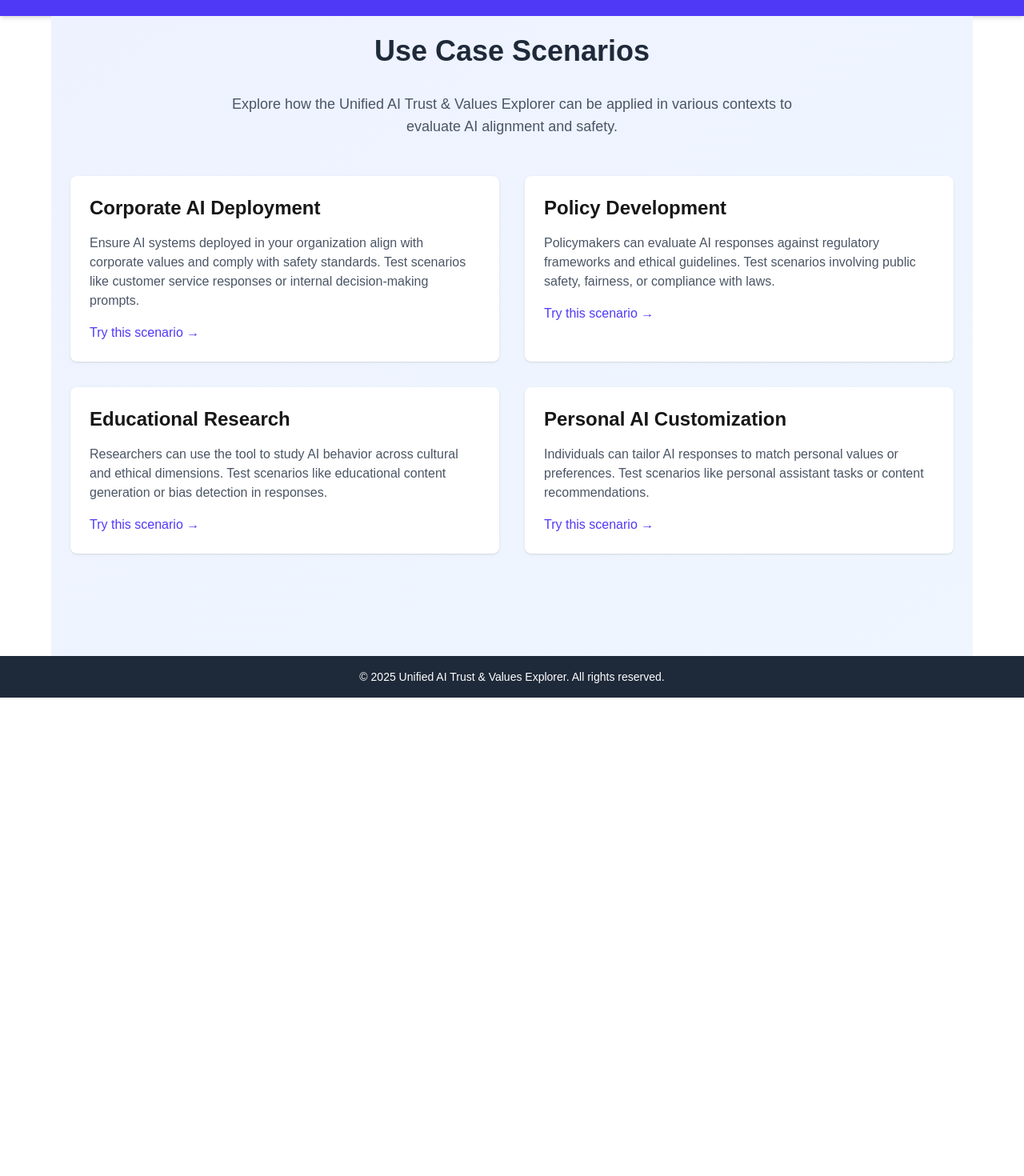
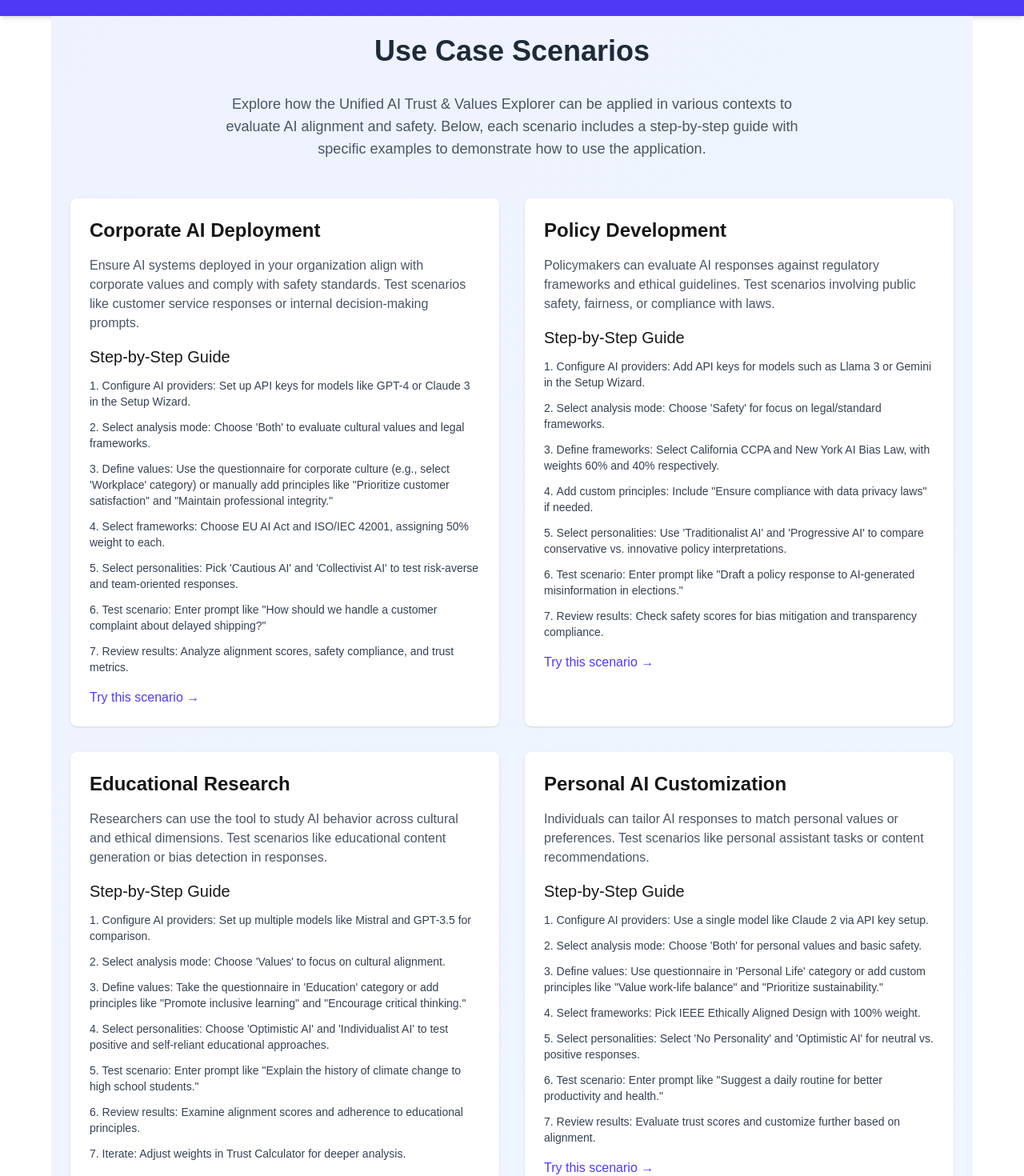
Before and after one commit to juliakharchenko/ai-constitution, a Next.js app: page /scenarios in a window 1280 px wide. Shown: the part 44-1514 px from the top of the page at 80% size. Before the commit the page ends 916 px from the top, so only its background shows below. Built offline with nearby package versions, Linux system fonts and the light colour scheme.

Commit message:
Added more extensive scenarios

```diff
--- a/src/app/scenarios/page.tsx
+++ b/src/app/scenarios/page.tsx
@@ -6,7 +6,7 @@ export default function ScenariosPage() {
     <div className="max-w-6xl mx-auto p-6 bg-gradient-to-br from-indigo-50 to-blue-50 min-h-screen">
       <h1 className="text-4xl font-bold text-gray-800 mb-8 text-center">Use Case Scenarios</h1>
       <p className="text-lg text-gray-600 mb-12 text-center max-w-3xl mx-auto">
-        Explore how the Unified AI Trust & Values Explorer can be applied in various contexts to evaluate AI alignment and safety.
+        Explore how the Unified AI Trust & Values Explorer can be applied in various contexts to evaluate AI alignment and safety. Below, each scenario includes a step-by-step guide with specific examples to demonstrate how to use the application.
       </p>
       <div className="grid md:grid-cols-2 gap-8">
         <div className="bg-white rounded-lg shadow-sm p-6">
@@ -14,6 +14,16 @@ export default function ScenariosPage() {
           <p className="text-gray-600 mb-4">
             Ensure AI systems deployed in your organization align with corporate values and comply with safety standards. Test scenarios like customer service responses or internal decision-making prompts.
           </p>
+          <h3 className="text-xl font-medium mb-3">Step-by-Step Guide</h3>
+          <ol className="list-decimal list-inside space-y-3 text-gray-700 text-sm mb-4">
+            <li>Configure AI providers: Set up API keys for models like GPT-4 or Claude 3 in the Setup Wizard.</li>
+            <li>Select analysis mode: Choose 'Both' to evaluate cultural values and legal frameworks.</li>
+            <li>Define values: Use the questionnaire for corporate culture (e.g., select 'Workplace' category) or manually add principles like "Prioritize customer satisfaction" and "Maintain professional integrity."</li>
+            <li>Select frameworks: Choose EU AI Act and ISO/IEC 42001, assigning 50% weight to each.</li>
+            <li>Select personalities: Pick 'Cautious AI' and 'Collectivist AI' to test risk-averse and team-oriented responses.</li>
+            <li>Test scenario: Enter prompt like "How should we handle a customer complaint about delayed shipping?"</li>
+            <li>Review results: Analyze alignment scores, safety compliance, and trust metrics.</li>
+          </ol>
           <Link href="/explorer" className="text-indigo-600 hover:text-indigo-800 font-medium">
             Try this scenario →
           </Link>
@@ -23,6 +33,16 @@ export default function ScenariosPage() {
           <p className="text-gray-600 mb-4">
             Policymakers can evaluate AI responses against regulatory frameworks and ethical guidelines. Test scenarios involving public safety, fairness, or compliance with laws.
           </p>
+          <h3 className="text-xl font-medium mb-3">Step-by-Step Guide</h3>
+          <ol className="list-decimal list-inside space-y-3 text-gray-700 text-sm mb-4">
+            <li>Configure AI providers: Add API keys for models such as Llama 3 or Gemini in the Setup Wizard.</li>
+            <li>Select analysis mode: Choose 'Safety' for focus on legal/standard frameworks.</li>
+            <li>Define frameworks: Select California CCPA and New York AI Bias Law, with weights 60% and 40% respectively.</li>
+            <li>Add custom principles: Include "Ensure compliance with data privacy laws" if needed.</li>
+            <li>Select personalities: Use 'Traditionalist AI' and 'Progressive AI' to compare conservative vs. innovative policy interpretations.</li>
+            <li>Test scenario: Enter prompt like "Draft a policy response to AI-generated misinformation in elections."</li>
+            <li>Review results: Check safety scores for bias mitigation and transparency compliance.</li>
+          </ol>
           <Link href="/explorer" className="text-indigo-600 hover:text-indigo-800 font-medium">
             Try this scenario →
           </Link>
@@ -32,6 +52,16 @@ export default function ScenariosPage() {
           <p className="text-gray-600 mb-4">
             Researchers can use the tool to study AI behavior across cultural and ethical dimensions. Test scenarios like educational content generation or bias detection in responses.
           </p>
+          <h3 className="text-xl font-medium mb-3">Step-by-Step Guide</h3>
+          <ol className="list-decimal list-inside space-y-3 text-gray-700 text-sm mb-4">
+            <li>Configure AI providers: Set up multiple models like Mistral and GPT-3.5 for comparison.</li>
+            <li>Select analysis mode: Choose 'Values' to focus on cultural alignment.</li>
+            <li>Define values: Take the questionnaire in 'Education' category or add principles like "Promote inclusive learning" and "Encourage critical thinking."</li>
+            <li>Select personalities: Choose 'Optimistic AI' and 'Individualist AI' to test positive and self-reliant educational approaches.</li>
+            <li>Test scenario: Enter prompt like "Explain the history of climate change to high school students."</li>
+            <li>Review results: Examine alignment scores and adherence to educational principles.</li>
+            <li>Iterate: Adjust weights in Trust Calculator for deeper analysis.</li>
+          </ol>
           <Link href="/explorer" className="text-indigo-600 hover:text-indigo-800 font-medium">
             Try this scenario →
           </Link>
@@ -41,6 +71,16 @@ export default function ScenariosPage() {
           <p className="text-gray-600 mb-4">
             Individuals can tailor AI responses to match personal values or preferences. Test scenarios like personal assistant tasks or content recommendations.
           </p>
+          <h3 className="text-xl font-medium mb-3">Step-by-Step Guide</h3>
+          <ol className="list-decimal list-inside space-y-3 text-gray-700 text-sm mb-4">
+            <li>Configure AI providers: Use a single model like Claude 2 via API key setup.</li>
+            <li>Select analysis mode: Choose 'Both' for personal values and basic safety.</li>
+            <li>Define values: Use questionnaire in 'Personal Life' category or add custom principles like "Value work-life balance" and "Prioritize sustainability."</li>
+            <li>Select frameworks: Pick IEEE Ethically Aligned Design with 100% weight.</li>
+            <li>Select personalities: Select 'No Personality' and 'Optimistic AI' for neutral vs. positive responses.</li>
+            <li>Test scenario: Enter prompt like "Suggest a daily routine for better productivity and health."</li>
+            <li>Review results: Evaluate trust scores and customize further based on alignment.</li>
+          </ol>
           <Link href="/explorer" className="text-indigo-600 hover:text-indigo-800 font-medium">
             Try this scenario →
           </Link>
```
